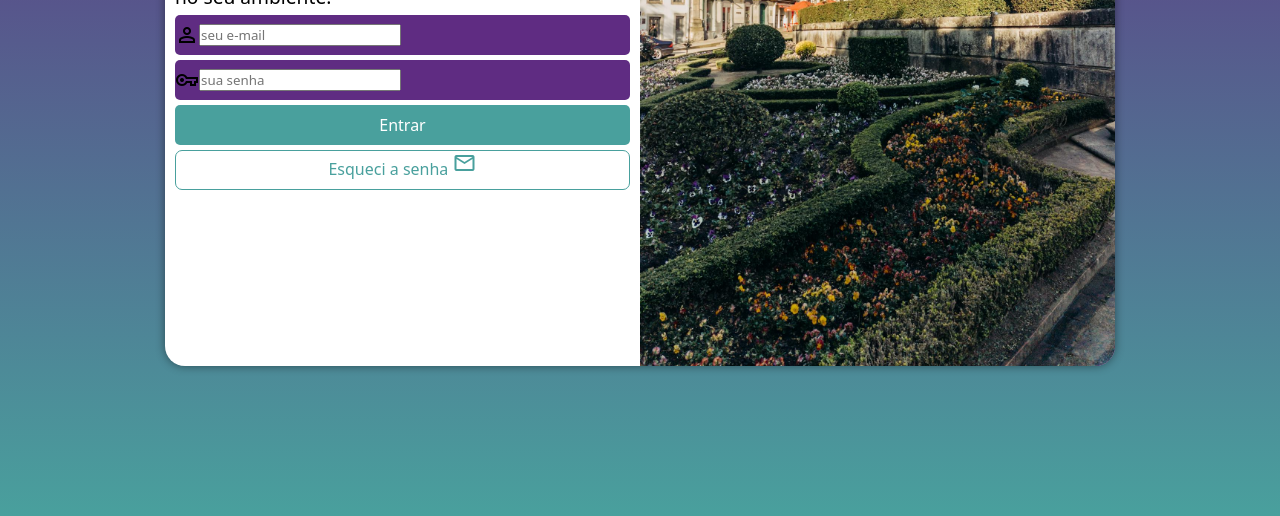
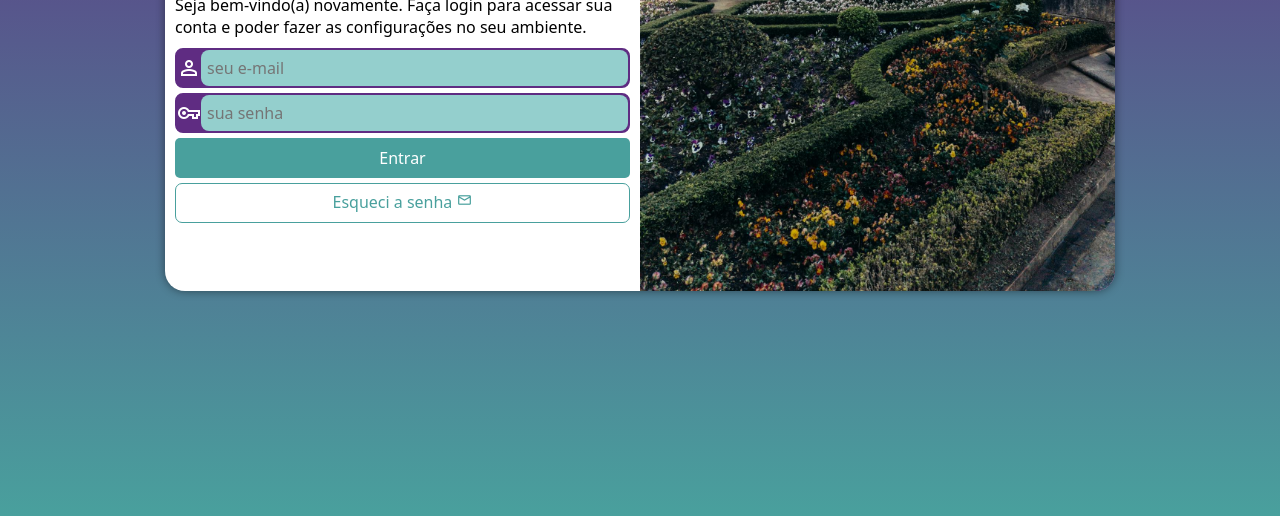
Before and after one commit to gabrielramosdeoliveira/projeto-login, a plain HTML site: page index.html in a window 1280 px wide. Shown: the part 284-800 px from the top of the page. Drawn offline with nearby package versions, Linux system fonts and the light colour scheme.

Commit message:
terminei projeto-login

```diff
--- a/estilos/mediaquery.css
+++ b/estilos/mediaquery.css
@@ -14,6 +14,7 @@ grandes telas : acima de 1200px*/
 
     section#login {
         width: 80vw;
+        height: 280px;
     }
 
     section#login > div#imagem {
@@ -37,6 +38,7 @@ grandes telas : acima de 1200px*/
         }
         section#login {
             width: 950px;
+            height: 350px;
         }
 
         section#login > div#imagem {
@@ -51,11 +53,12 @@ grandes telas : acima de 1200px*/
         }
 
         div#formulario > h1 {
-            font-size: 2em;
+            font-size: 1.5em;
            }
 
         div#formulario > p {
-            font-size: 1.2em;
+            font-size: 1em;
+            margin: 10px 0px;
            }
 
 
--- a/estilos/style.css
+++ b/estilos/style.css
@@ -61,12 +61,14 @@
    }
 
    form > div.campo {
+      background-color: #5f2c82;
+      border: 2px solid #5f2c82;
       display: flex;
       align-items: center;
       width: 100%;
       background-color: #5f2c82;
       height: 40px;
-      border-radius: 5px;
+      border-radius: 8px;
       margin: 5px 0px;
    }
 
@@ -74,6 +76,26 @@
       flex: 1;
     margin-left: 5px;
     display: none;
+   }
+
+   div.campo > span {
+      color: white;
+      padding: 8px 0px;
+   }
+
+   div.campo > input {
+      background-color: #94cfcd;
+      font-size: 1em;
+      width: 100%;
+      height: 100%;
+      border: 0px;
+      border-radius: 8px;
+      padding: 6px;
+   }
+
+   div.campo > input:focus-within {
+      background-color: white;
+      border: none;
    }
 
    form > input[type=submit] {
@@ -102,6 +124,7 @@
       border: 1px solid #49a09d;
       border-radius: 7px;
       text-decoration: none;
+      padding-top: 7px;
 
    }
 
@@ -109,6 +132,6 @@
       background-color: #6cd3cf;
    }
 
-   form > a.boato > i {
-      font-size: 8em;
+   form > a.botao > i {
+      font-size: 1em;
    }
```
